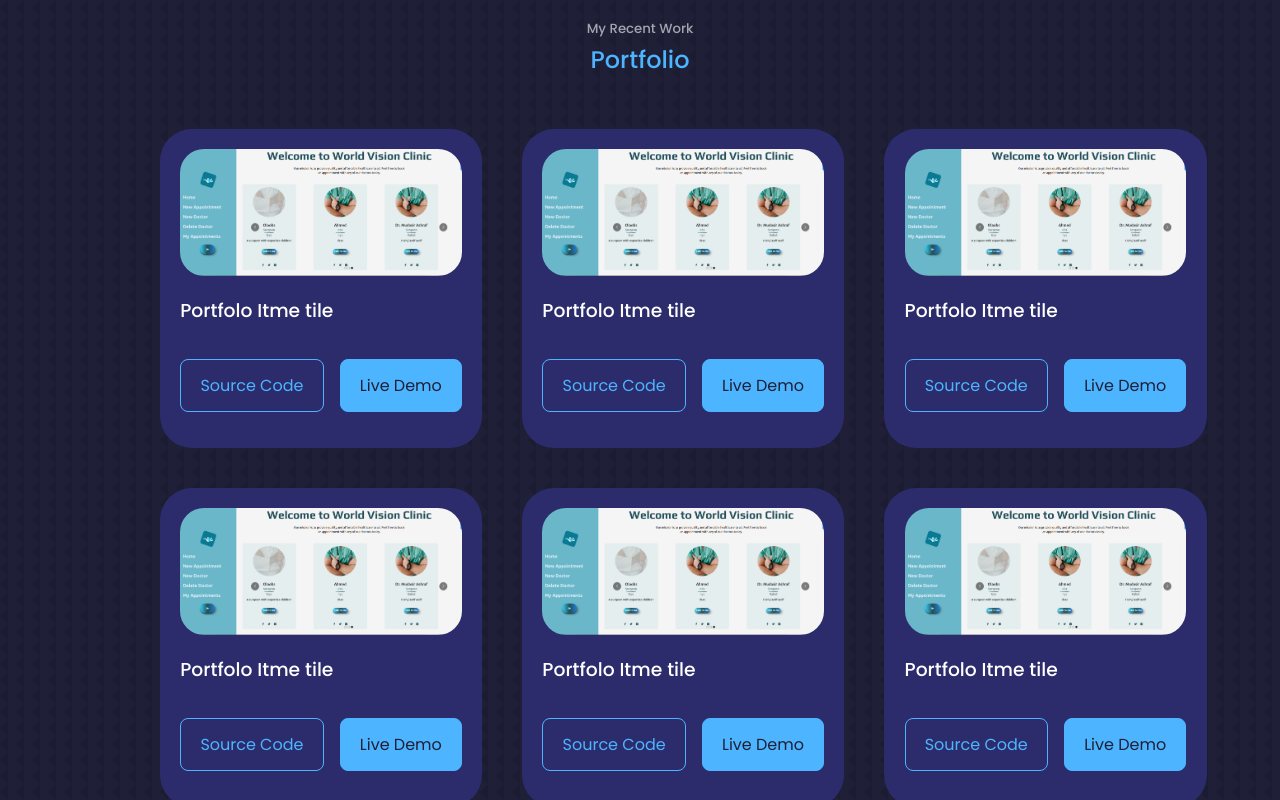
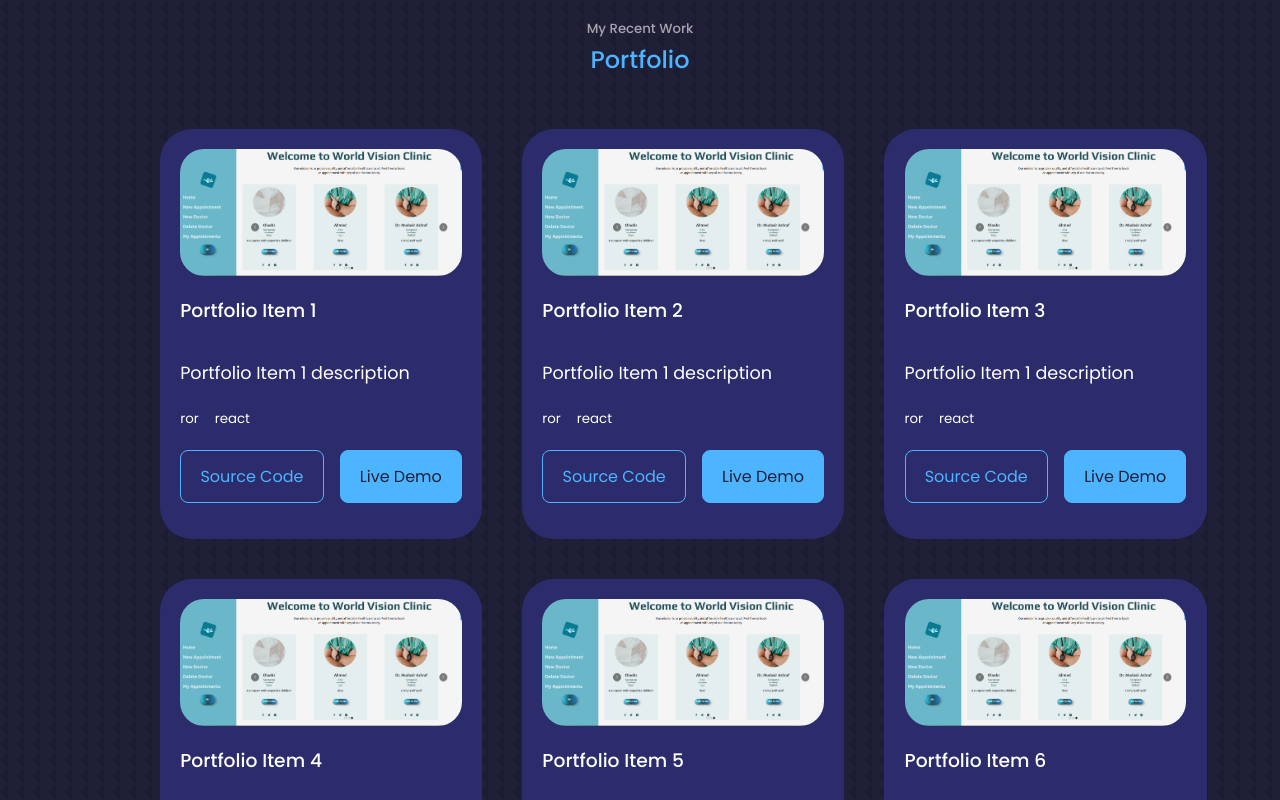
Before and after one commit to SaboorSohaib/sohaib-react-portfolio, a React (Create React App) app: page / in a window 1280 px wide. Shown: the part 2400-3200 px from the top of the page. Built offline with nearby package versions, Linux system fonts and the light colour scheme.

Commit message:
ADD DYNAMIC PORTFOLIO ITEM

```diff
--- a/src/components/portfolio/Portfolio.jsx
+++ b/src/components/portfolio/Portfolio.jsx
@@ -1,80 +1,109 @@
 import React from 'react';
+import { v4 as uuidv4 } from 'uuid';
 import portfolio1 from '../../assets/portfolio1.png';
 import './portfolio.css';
 
-const Portfolio = () => (
+const Portfolio = () => {
+  const data = [
+    {
+      id: 1,
+      image: portfolio1,
+      title: 'Portfolio Item 1',
+      description: 'Portfolio Item 1 description',
+      technologies: ['ror', 'react'],
+      source: 'http://github.com',
+      demo: 'http://facebook.com',
+    },
+    {
+      id: 2,
+      image: portfolio1,
+      title: 'Portfolio Item 2',
+      description: 'Portfolio Item 1 description',
+      technologies: ['ror', 'react'],
+      source: 'http://github.com',
+      demo: 'http://facebook.com',
+    },
+    {
+      id: 3,
+      image: portfolio1,
+      title: 'Portfolio Item 3',
+      description: 'Portfolio Item 1 description',
+      technologies: ['ror', 'react'],
+      source: 'http://github.com',
+      demo: 'http://facebook.com',
+    },
+    {
+      id: 4,
+      image: portfolio1,
+      title: 'Portfolio Item 4',
+      description: 'Portfolio Item 1 description',
+      source: 'http://github.com',
+      technologies: ['ror', 'react'],
+      demo: 'http://facebook.com',
+    },
+    {
+      id: 5,
+      image: portfolio1,
+      title: 'Portfolio Item 5',
+      description: 'Portfolio Item 1 description',
+      technologies: ['ror', 'react'],
+      source: 'http://github.com',
+      demo: 'http://facebook.com',
+    },
+    {
+      id: 6,
+      image: portfolio1,
+      title: 'Portfolio Item 6',
+      description: 'Portfolio Item 1 description',
+      technologies: ['ror', 'react'],
+      source: 'http://github.com',
+      demo: 'http://facebook.com',
+    },
+  ];
+
+  return (
     <section id="portfolio">
       <h5>My Recent Work</h5>
       <h2>Portfolio</h2>
 
       <div className="container portfolio__container">
-      <article className="portfolio__item">
+        {
+          data.map(({
+            id,
+            image,
+            title,
+            description,
+            technologies,
+            source,
+            demo,
+          }) => (
+            <article key={id} className="portfolio__item">
               <div className="portfolio__item-image">
-          <img src={portfolio1} alt="port1" />
+                <img src={image} alt={title} />
               </div>
-        <h3>Portfolo Itme tile</h3>
+              <h3>{title}</h3>
+              <div className="portfolio__item-description">
+                <p>{description}</p>
+              </div>
+              <div className="portfolio__item-technologies">
+                {technologies.map((tech) => (
+                  <small key={uuidv4()}>{tech}</small>
+                ))}
+              </div>
               <div className="portfolio__item-cta">
-          <a href="http://github.com" className="btn" target="_blank" rel="noreferrer">Source Code</a>
-          <a href="http://facebook.com" className="btn btn-primary" target="_blank" rel="noreferrer">Live Demo</a>
+                <a href={source} className="btn" target="_blank" rel="noreferrer">
+                  Source Code
+                </a>
+                <a href={demo} className="btn btn-primary" target="_blank" rel="noreferrer">
+                  Live Demo
+                </a>
               </div>
             </article>
-
-      <article className="portfolio__item">
-        <div className="portfolio__item-image">
-          <img src={portfolio1} alt="port1" />
-        </div>
-        <h3>Portfolo Itme tile</h3>
-        <div className="portfolio__item-cta">
-          <a href="http://github.com" className="btn" target="_blank" rel="noreferrer">Source Code</a>
-          <a href="http://facebook.com" className="btn btn-primary" target="_blank" rel="noreferrer">Live Demo</a>
-        </div>
-      </article>
-
-      <article className="portfolio__item">
-        <div className="portfolio__item-image">
-          <img src={portfolio1} alt="port1" />
-        </div>
-        <h3>Portfolo Itme tile</h3>
-        <div className="portfolio__item-cta">
-          <a href="http://github.com" className="btn" target="_blank" rel="noreferrer">Source Code</a>
-          <a href="http://facebook.com" className="btn btn-primary" target="_blank" rel="noreferrer">Live Demo</a>
-        </div>
-      </article>
-
-      <article className="portfolio__item">
-        <div className="portfolio__item-image">
-          <img src={portfolio1} alt="port1" />
-        </div>
-        <h3>Portfolo Itme tile</h3>
-        <div className="portfolio__item-cta">
-          <a href="http://github.com" className="btn" target="_blank" rel="noreferrer">Source Code</a>
-          <a href="http://facebook.com" className="btn btn-primary" target="_blank" rel="noreferrer">Live Demo</a>
-        </div>
-      </article>
-
-      <article className="portfolio__item">
-        <div className="portfolio__item-image">
-          <img src={portfolio1} alt="port1" />
-        </div>
-        <h3>Portfolo Itme tile</h3>
-        <div className="portfolio__item-cta">
-          <a href="http://github.com" className="btn" target="_blank" rel="noreferrer">Source Code</a>
-          <a href="http://facebook.com" className="btn btn-primary" target="_blank" rel="noreferrer">Live Demo</a>
-        </div>
-      </article>
-
-      <article className="portfolio__item">
-        <div className="portfolio__item-image">
-          <img src={portfolio1} alt="port1" />
-        </div>
-        <h3>Portfolo Itme tile</h3>
-        <div className="portfolio__item-cta">
-          <a href="http://github.com" className="btn" target="_blank" rel="noreferrer">Source Code</a>
-          <a href="http://facebook.com" className="btn btn-primary" target="_blank" rel="noreferrer">Live Demo</a>
-        </div>
-      </article>
+          ))
+        }
       </div>
     </section>
   );
+};
 
 export default Portfolio;
```
Lines whose indentation alone changed are shown as unchanged.
